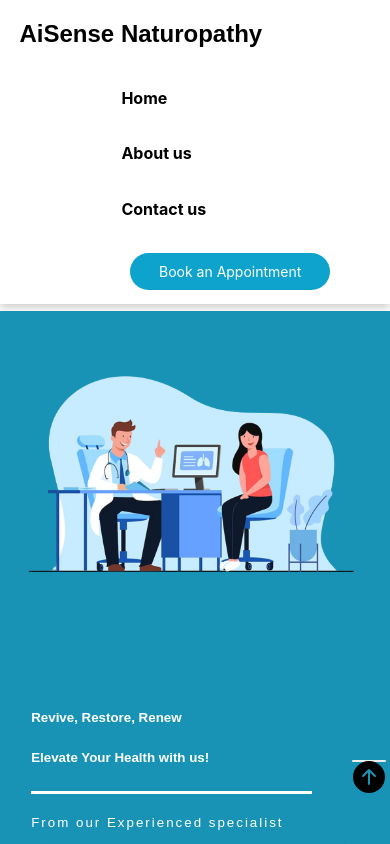
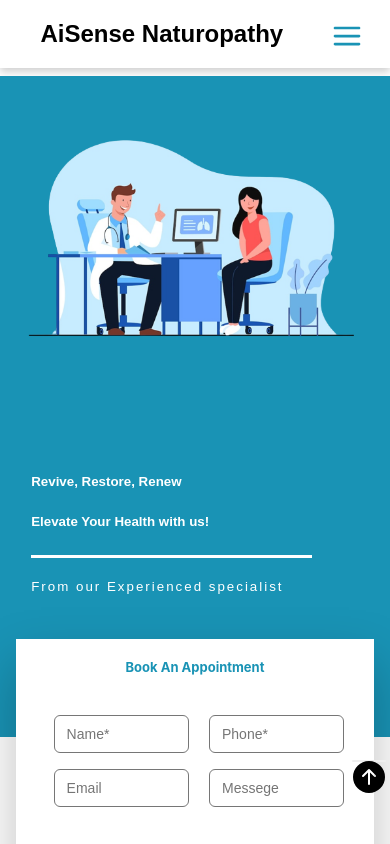
Before and after one commit to Chandrakant92/AiSense-Naturopathy-ReactWebApp, a React (Create React App) app: page / in a window 390 px wide. Shown: the top 844 px of the page. Built offline with nearby package versions, Linux system fonts and the light colour scheme.

Commit message:
Responsive Navbar

```diff
--- a/src/component/Navbar.jsx
+++ b/src/component/Navbar.jsx
@@ -1,5 +1,5 @@
 /* eslint-disable no-lone-blocks */
-import React from 'react'
+import React, { useState } from 'react'
 import { Link, animateScroll as scroll } from 'react-scroll';
 import Home from './Home';
 import Footer from './Footer';
@@ -7,24 +7,29 @@ import About from './About';
 import Appointment from './Appointment';
 import './navbar.css'
 import { BsArrowUpCircleFill } from 'react-icons/bs';
+import { CgMenu } from 'react-icons/cg';
 import { useNavigate } from 'react-router-dom';
 
 
 function Navbar() {
+
+
+    const [showMenu, setShowMenu] = useState(false);
+
 
     const scrollToTop = () => {
         scroll.scrollToTop();
     };
     const navigate = useNavigate();
 
-    const handleBook=()=>{
+    const handleBook = () => {
         navigate('/slot')
     }
 
 
     return (
         <>
-            <div >
+            <div  >
                 <nav className="navbar">
 
                     <div > <h1>AiSense Naturopathy</h1></div>
@@ -84,10 +89,58 @@ function Navbar() {
                         </div>
 
                     </div>
+
+                    <div className='headerSM'>
+                        <button onClick={() => setShowMenu(!showMenu)} className='menuBTN'><CgMenu className='menuIcon' /></button>
+                        {showMenu && (
+                            <div className="sideDrawer">
+                                {/* Mobile Navigation Links */}
+                                <div className='homeTsm'>
+                                    <Link
+                                        activeClass="active"
+                                        to="home"
+                                        spy={true}
+                                        smooth={true}
+                                        offset={-70}
+                                        duration={500}
+                                    >
+                                        <p>Home</p>
+                                    </Link>
+                                </div>
+                                <div className='homeTsm'>
+                                    <Link
+                                        activeClass="active"
+                                        to="about"
+                                        spy={true}
+                                        smooth={true}
+                                        offset={-70}
+                                        duration={500}
+                                    >
+                                        <p>About us</p>
+                                    </Link>
+                                </div>
+                                <div className='homeTsm'>
+                                    <Link
+                                        activeClass="active"
+                                        to="contact"
+                                        spy={true}
+                                        smooth={true}
+                                        offset={-70}
+                                        duration={500}
+                                    >
+                                        <p>Contact us</p>
+                                    </Link>
+                                </div>
+                                <div onClick={handleBook} className='bookSM'>
+                                    <p className='smBTN'>Book  Appointment</p>
+                                </div>
+                            </div>
+                        )}
+                    </div>
                 </nav>
             </div>
 
-            <section id="home">
+            <section onClick={() => setShowMenu(false)} id="home">
                 <Home />
             </section>
             <section id="appointment">
@@ -95,14 +148,14 @@ function Navbar() {
             </section>
             <section id="about">
                 {/* <p>About</p> */}
-                <About/>
-             </section>
+                <About />
+            </section>
             <section id="contact">
                 {/* <p>Footer</p> */}
                 <Footer />
-             </section>
+            </section>
 
-            <button className='TopIcon' style={{border:'none',}} onClick={scrollToTop} ><BsArrowUpCircleFill /></button>
+            <button className='TopIcon' style={{ border: 'none', }} onClick={scrollToTop} ><BsArrowUpCircleFill /></button>
 
         </>
     )
--- a/src/component/navbar.css
+++ b/src/component/navbar.css
@@ -24,6 +24,13 @@
     margin-top: 2%;
     cursor: pointer;
 }
+.homeTsm{
+    font-weight: bold;
+    margin-top: 2%;
+    cursor: pointer;
+    text-align: left;
+    margin-left: 15%;
+}
 .buttonNav{
     margin-top: 1%;
     font-weight: 400;
@@ -43,15 +50,54 @@
     border-radius: 20px;
     height: 1px;
 }
+.menuBTN{
+    background-color: white;
+    border-color: #1993b5;
+    border: none;
+    border-radius: 3px;
+    color: #1993b5;
+    font-size: large;
+    padding-top: 2%;
+}
+.headerSM{
+    margin-top: 4%;
+    font-size: small;
+    display: none;
 
+}
+.menuIcon{
+    padding-top: 4px;
+    font-size: xx-large;
+}
+.sideDrawer{
+    position: absolute;
+    background-color: white;
+    height: 50%;
+    /* padding-right: 10%; */
+    right: 0%;
+    width: 50%;
+}
+.bookSM{
+    background-color: #1993b5;
+    margin: 5%;
+    border-radius: 20px;
+    margin-left: 10%;
+    margin-right: 10%;
+}
+.smBTN{
+    padding-top: 7px;
+    padding-bottom: 7px;
+    text-align: center;
+    color: white;
+    font-size: small;
+}
 /* ========================================= */
 @media screen and (max-width: 800px) {
-    .navbar {
-      flex-direction: column;
+    .headerSM{
+        display: block;
     }
     .header{
-        flex-direction: column;
-        justify-content: center;
+        display: none;
     }
     .BookNav{
         margin: 1%;
```
